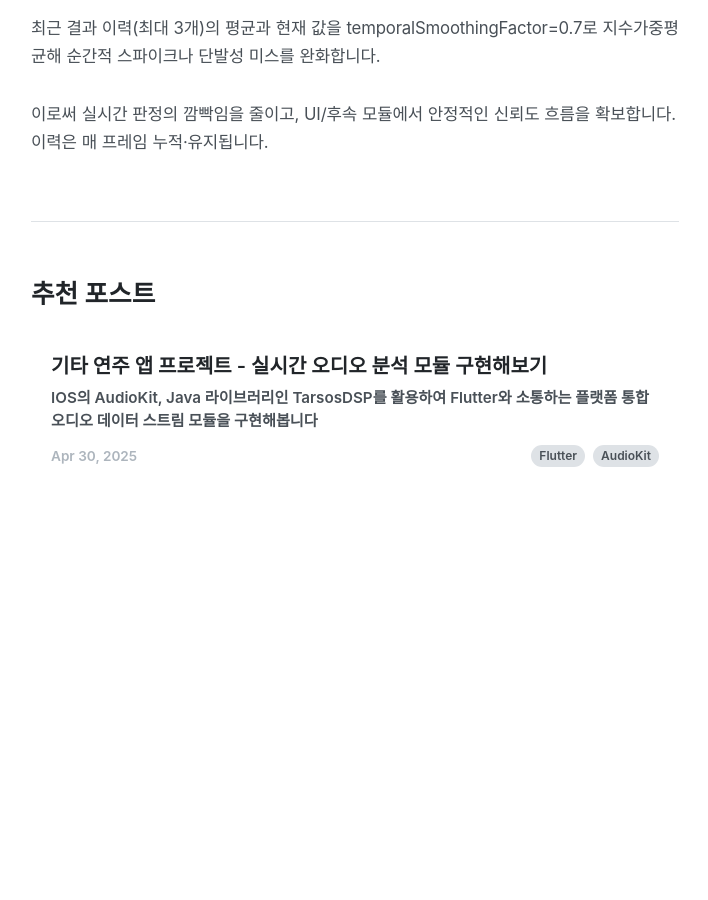
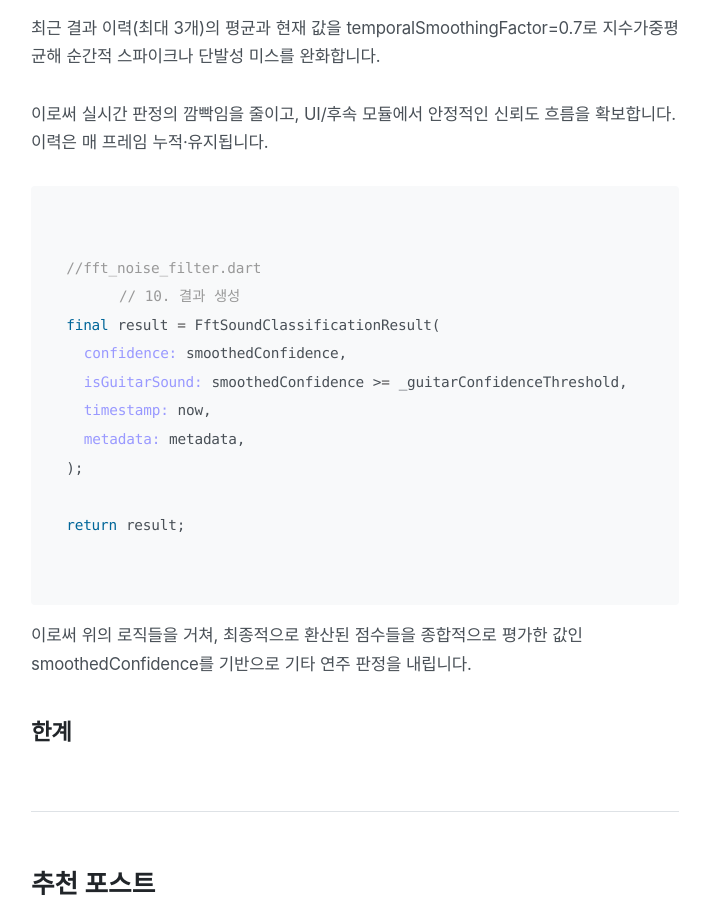
Before and after one commit to dc143cDev/dc143cDev.github.io, a Jekyll site: the page built from _posts/2025-05-02-guitar-app-3.md, in a window 1280 px wide and 900 px high, scrolled down 29350 px. Shown: the whole window, without its empty margins (323-1031 px from the left). Built offline with Jekyll 4.4.1, drawn with Linux system fonts in a browser that asks for light colours; some web fonts are replaced; before the commit the page ends 29885 px from its top, so only the background shows below that.

Commit message:
Update 2025-05-02-guitar-app-3.md

```diff
--- a/_posts/2025-05-02-guitar-app-3.md
+++ b/_posts/2025-05-02-guitar-app-3.md
@@ -779,3 +779,22 @@ FftSoundClassificationResult analyze(
 최근 결과 이력(최대 3개)의 평균과 현재 값을 temporalSmoothingFactor=0.7로 지수가중평균해 순간적 스파이크나 단발성 미스를 완화합니다.
 
 이로써 실시간 판정의 깜빡임을 줄이고, UI/후속 모듈에서 안정적인 신뢰도 흐름을 확보합니다. 이력은 매 프레임 누적·유지됩니다.
+
+
+~~~dart
+//fft_noise_filter.dart
+      // 10. 결과 생성
+final result = FftSoundClassificationResult(
+  confidence: smoothedConfidence,
+  isGuitarSound: smoothedConfidence >= _guitarConfidenceThreshold,
+  timestamp: now,
+  metadata: metadata,
+);
+
+return result;
+~~~
+
+이로써 위의 로직들을 거쳐, 최종적으로 환산된 점수들을 종합적으로 평가한 값인 smoothedConfidence를 기반으로 기타 연주 판정을 내립니다.
+
+
+### 한계
```
